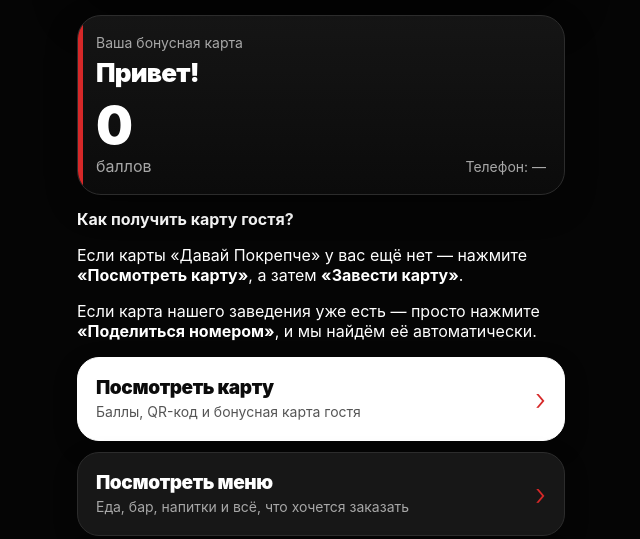
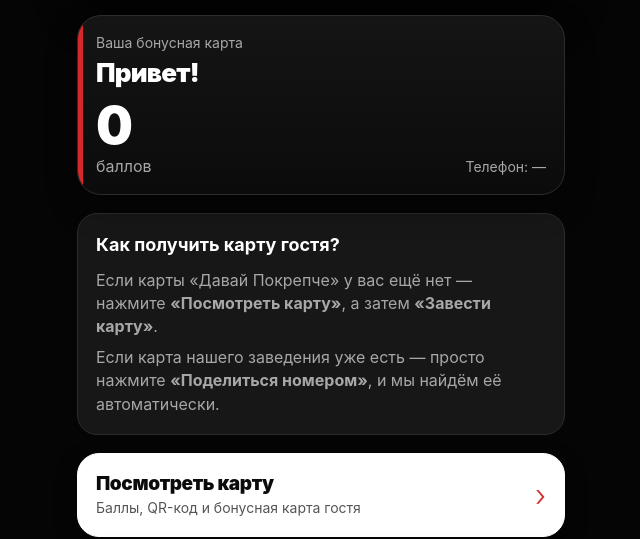
Before and after one commit to veronikagolidova-png/dpgosti, a plain HTML site: page index.html in a window 1280 px wide. Shown: the part 271-810 px from the top of the page, without its empty margins (319-959 px from the left). Drawn offline with Linux system fonts and the light colour scheme; no server answers.

Commit message:
Update index.html

```diff
--- a/index.html
+++ b/index.html
@@ -630,6 +630,26 @@
         height: 200px;
       }
     }
+    .card-instruction {
+  margin: 18px 0;
+  padding: 18px;
+  border: 1px solid var(--line);
+  border-radius: 20px;
+  background: var(--panel-soft);
+  color: var(--text);
+  line-height: 1.45;
+}
+
+.card-instruction strong {
+  display: block;
+  margin-bottom: 10px;
+  font-size: 18px;
+}
+
+.card-instruction p {
+  margin: 8px 0 0;
+  color: var(--muted);
+}
   </style>
 </head>
 
```
